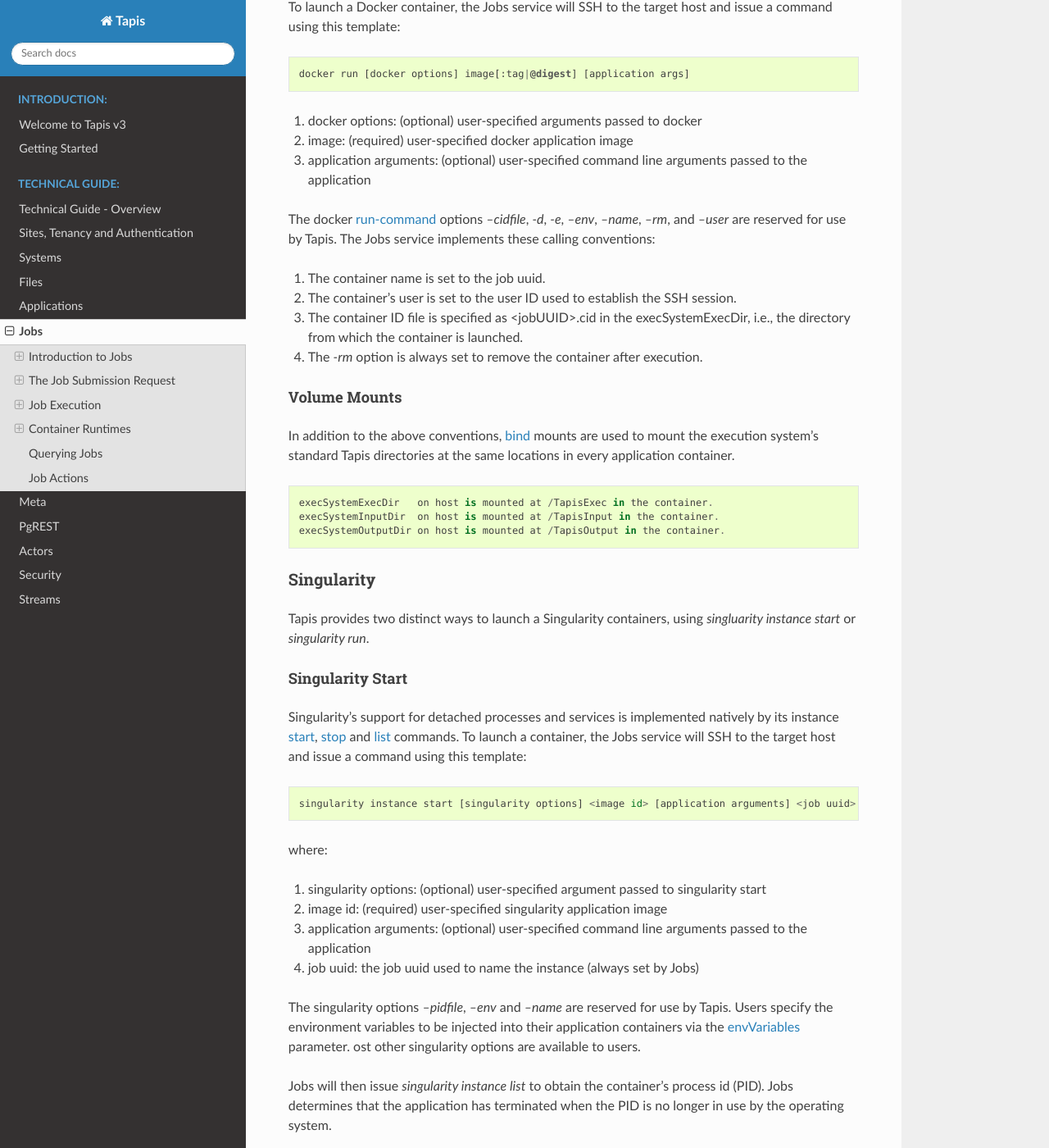
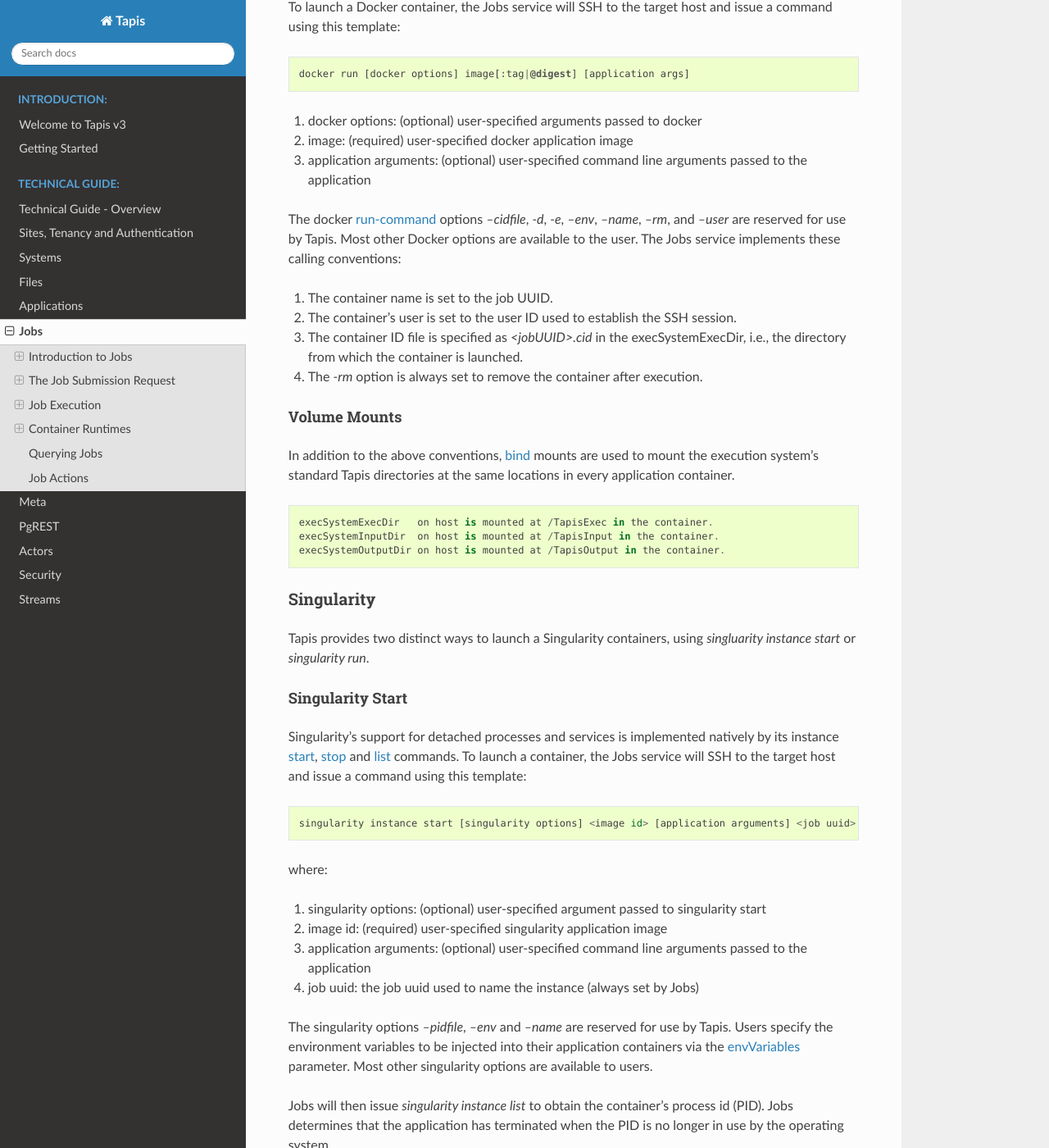
Before and after one commit to tapis-project/documentation, a Sphinx documentation site: the page built from source/technical/jobs.rst, in a window 1280 px wide and 1400 px high, scrolled down 15269 px. Shown: the whole window at 82% size. Built offline with Sphinx 7.4.7 and the Read the Docs theme 2.0.0, drawn with Linux system fonts in a browser that asks for light colours.

Commit message:
more jobs docs

```diff
--- a/source/technical/jobs.rst
+++ b/source/technical/jobs.rst
@@ -604,11 +604,11 @@
 #. image:  (required) user-specified docker application image
 #. application arguments:  (optional) user-specified command line arguments passed to the application
 
-The docker run-command_ options *--cidfile*, *-d*, *-e*, *--env*, *--name*, *--rm*, and *--user* are reserved for use by Tapis.  The Jobs service implements these calling conventions:
+The docker run-command_ options *--cidfile*, *-d*, *-e*, *--env*, *--name*, *--rm*, and *--user* are reserved for use by Tapis.  Most other Docker options are available to the user.  The Jobs service implements these calling conventions:
 
-#. The container name is set to the job uuid.
+#. The container name is set to the job UUID.
 #. The container's user is set to the user ID used to establish the SSH session.
-#. The container ID file is specified as <jobUUID>.cid in the execSystemExecDir, i.e., the directory from which the container is launched.
+#. The container ID file is specified as *<jobUUID>.cid* in the execSystemExecDir, i.e., the directory from which the container is launched.
 #. The *-rm* option is always set to remove the container after execution.
 
 Volume Mounts
@@ -646,7 +646,7 @@
 #. application arguments:  (optional) user-specified command line arguments passed to the application
 #. job uuid:  the job uuid used to name the instance (always set by Jobs)
 
-The singularity options *--pidfile*, *--env* and *--name* are reserved for use by Tapis.  Users specify the environment variables to be injected into their application containers via the `envVariables`_ parameter.  ost other singularity options are available to users.
+The singularity options *--pidfile*, *--env* and *--name* are reserved for use by Tapis.  Users specify the environment variables to be injected into their application containers via the `envVariables`_ parameter.  Most other singularity options are available to users.
 
 Jobs will then issue *singularity instance list* to obtain the container's process id (PID).  Jobs determines that the application has terminated when the PID is no longer in use by the operating system.
 
```
